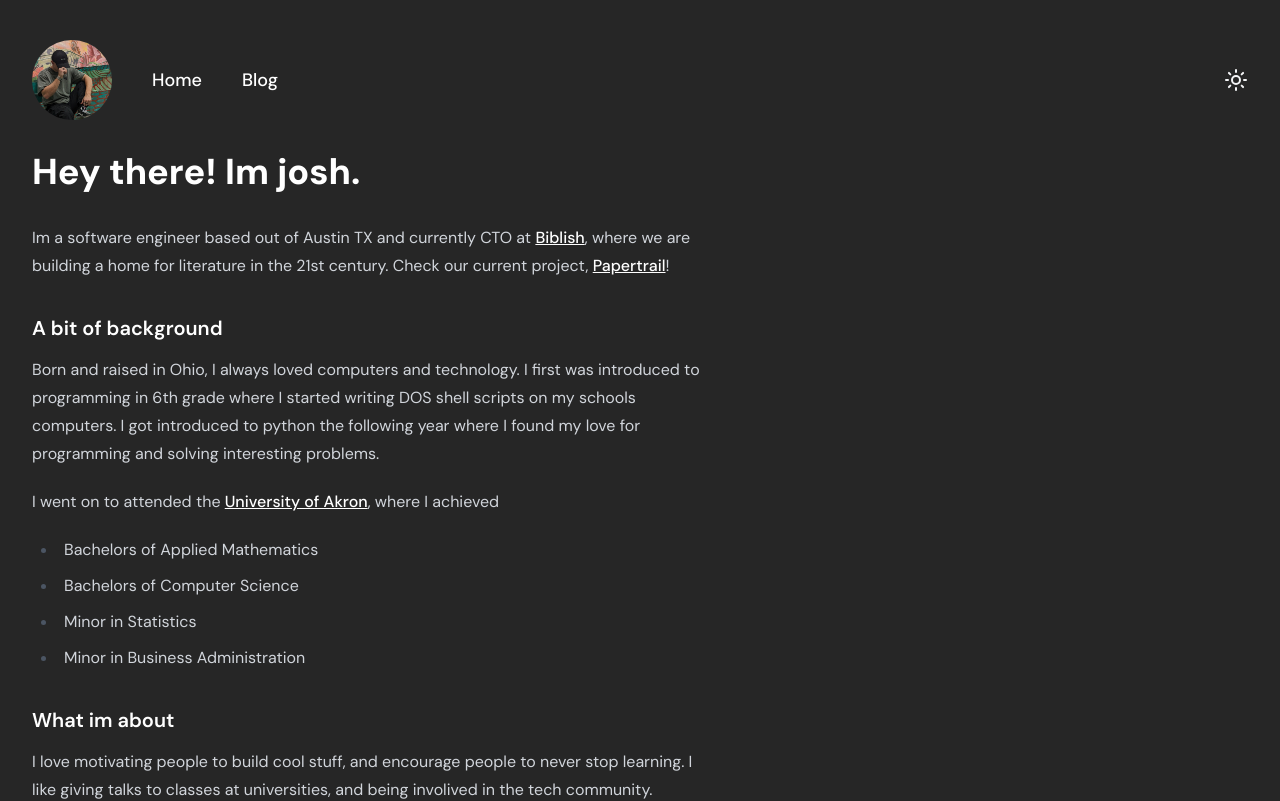
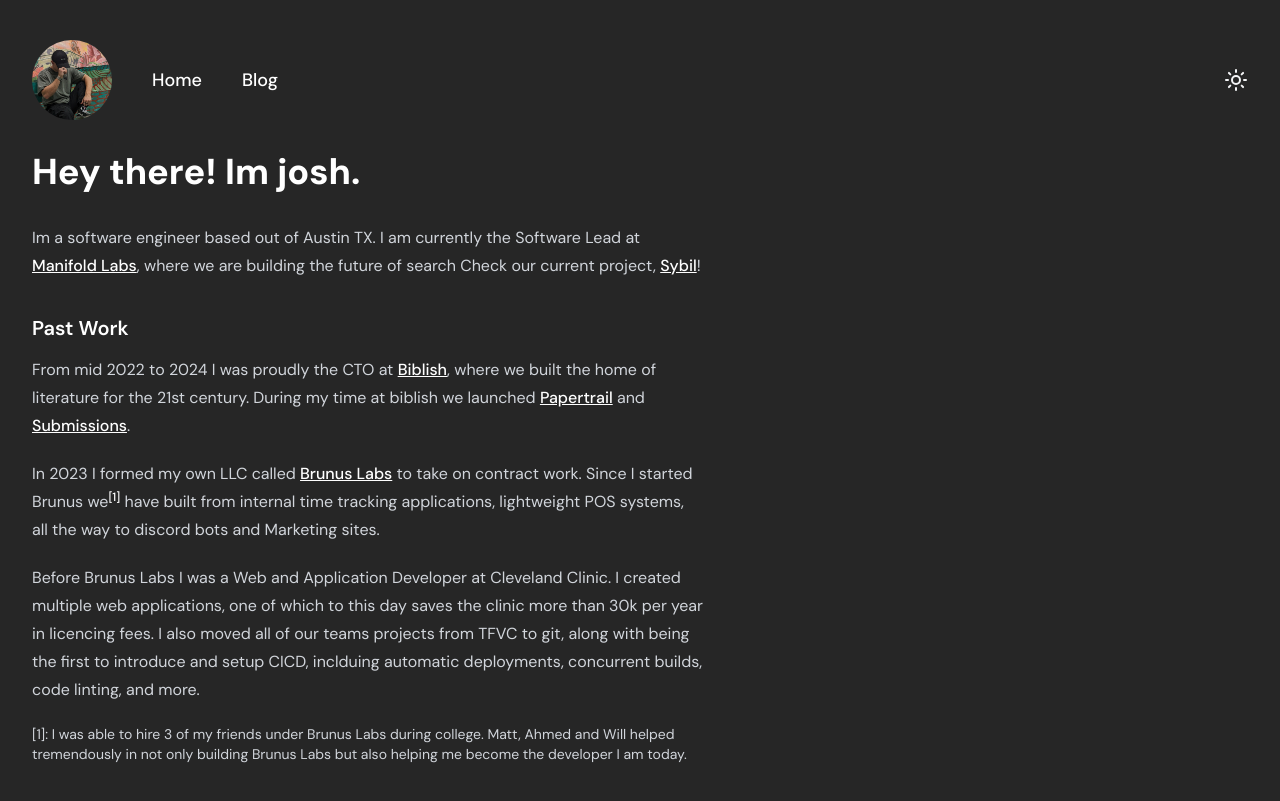
Before and after one commit to GentikSolm/imjosh-blog, a Next.js app: page / in a window 1280 px wide. Shown: the top 801 px of the page. Built offline with nearby package versions, Linux system fonts and the light colour scheme; no server answers.

Commit message:
feat: update blog

```diff
--- a/src/app/page.tsx
+++ b/src/app/page.tsx
@@ -6,15 +6,48 @@
       </h1>
       <div className="max-w-2xl">
         <p>
-          Im a software engineer based out of Austin TX and currently CTO at{" "}
-          <a href="https://biblish.com" className="hover:underline">
-            Biblish
+          Im a software engineer based out of Austin TX. I am currently the
+          Software Lead at{" "}
+          <a href="https://manifold.inc" className="hover:underline">
+            Manifold Labs
           </a>
-          , where we are building a home for literature in the 21st century.
-          Check our current project,{" "}
-          <a href="https://papertrail.biblish.com">Papertrail</a>!
+          , where we are building the future of search Check our current
+          project, <a href="https://sybil.com">Sybil</a>!
         </p>
-        <h3>A bit of background</h3>
+        <h3>Past Work</h3>
+        <p>
+          From mid 2022 to 2024 I was proudly the CTO at{" "}
+          <a href="https://biblish.com">Biblish</a>, where we built the home of
+          literature for the 21st century. During my time at biblish we launched{" "}
+          <a href="https://papertrail.biblish.com">Papertrail</a> and{" "}
+          <a href="https://submissions.biblish.com">Submissions</a>.
+        </p>
+        <p>
+          In 2023 I formed my own LLC called{" "}
+          <a href="https://brunuslabs.com">Brunus Labs</a> to take on contract
+          work. Since I started Brunus we
+          <sup>
+            <a href="#footnote-1" className="pb-1 text-xs no-underline">
+              [1]
+            </a>
+          </sup>{" "}
+          have built from internal time tracking applications, lightweight POS
+          systems, all the way to discord bots and Marketing sites.
+        </p>
+        <p>
+          Before Brunus Labs I was a Web and Application Developer at Cleveland
+          Clinic. I created multiple web applications, one of which to this day
+          saves the clinic more than 30k per year in licencing fees. I also
+          moved all of our teams projects from TFVC to git, along with being the
+          first to introduce and setup CICD, inclduing automatic deployments,
+          concurrent builds, code linting, and more.
+        </p>
+        <p id="footnote-1" className="text-sm">
+          [1]: I was able to hire 3 of my friends under Brunus Labs during
+          college. Matt, Ahmed and Will helped tremendously in not only building
+          Brunus Labs but also helping me become the developer I am today.
+        </p>
+        <h3>Personal Background</h3>
         <p>
           Born and raised in Ohio, I always loved computers and technology. I
           first was introduced to programming in 6th grade where I started
@@ -39,7 +72,9 @@
         <p>
           I love motivating people to build cool stuff, and encourage people to
           never stop learning. I like giving talks to classes at universities,
-          and being involived in the tech community.
+          and being involived in the tech community. If your interested in
+          having me talk at your univeristy or other event, shoot me an{" "}
+          <a href="mailto:hey@imjosh.dev">email</a>!
         </p>
         <p>
           I also love helping out with open source projects where I can. You can
```
Also changed, not shown: package.json (+37 -38 lines), 1 other file (tests, documents, lock files or other folders).
